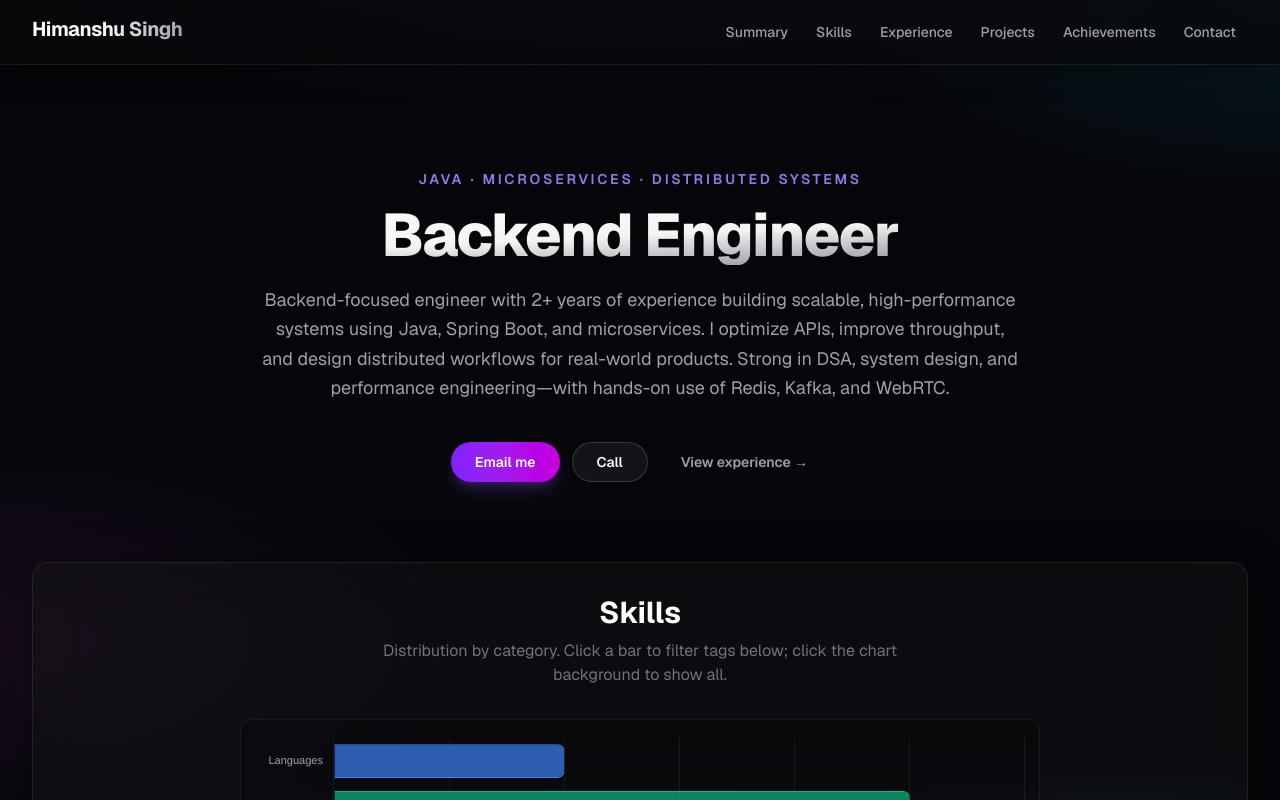
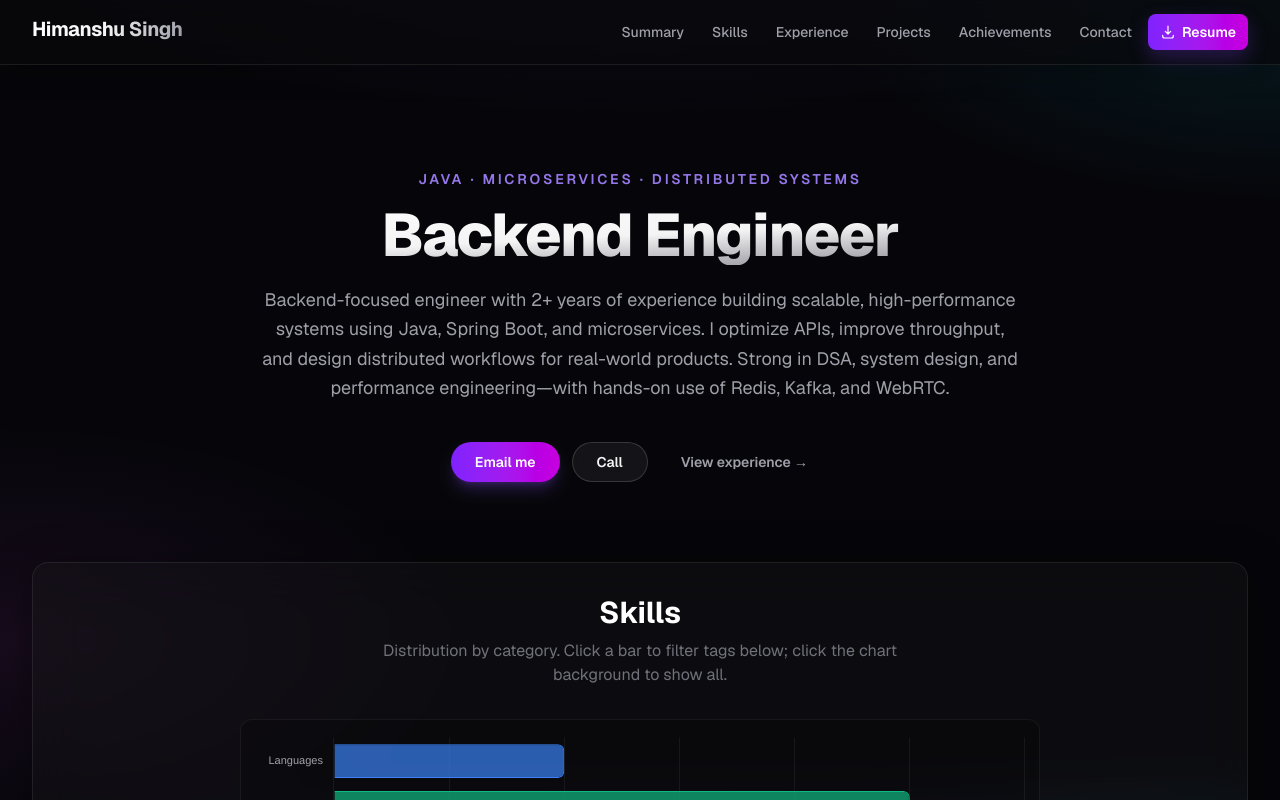
Before and after one commit to hellfire20031998/Himanshu_Singh, a Next.js app: page / in a window 1280 px wide. Shown: the top 800 px of the page. Built offline with nearby package versions, Linux system fonts and the light colour scheme.

Commit message:
added resume

```diff
--- a/src/components/portfolio/Header.jsx
+++ b/src/components/portfolio/Header.jsx
@@ -5,6 +5,8 @@ import { headerMotion } from '@/lib/motion';
 
 const linkClass =
   'nav-link text-zinc-400 px-3 py-3 sm:py-2 rounded-lg text-sm font-medium transition-colors duration-200 min-h-11 sm:min-h-0 inline-flex items-center';
+const resumeLinkClass =
+  'inline-flex items-center justify-center px-3 py-3 sm:py-2 rounded-lg text-sm font-semibold min-h-11 sm:min-h-0 text-white bg-gradient-to-r from-violet-600 to-fuchsia-600 hover:from-violet-500 hover:to-fuchsia-500 transition-all duration-200 shadow-[0_8px_20px_rgba(124,58,237,0.28)]';
 
 export function Header() {
   const [isMenuOpen, setIsMenuOpen] = useState(false);
@@ -28,6 +30,25 @@ export function Header() {
       </a>
       <a href="#contact" onClick={() => setIsMenuOpen(false)} className={linkClass}>
         Contact
+      </a>
+      <a
+        href="/Himanshu-Singh-Resume.pdf"
+        download="Himanshu-Singh-Resume.pdf"
+        onClick={() => setIsMenuOpen(false)}
+        className={resumeLinkClass}
+      >
+        <svg
+          xmlns="http://www.w3.org/2000/svg"
+          viewBox="0 0 24 24"
+          fill="none"
+          stroke="currentColor"
+          strokeWidth="1.8"
+          className="h-4 w-4 mr-1.5"
+          aria-hidden
+        >
+          <path strokeLinecap="round" strokeLinejoin="round" d="M12 3v12m0 0 4-4m-4 4-4-4M4 17v1a3 3 0 0 0 3 3h10a3 3 0 0 0 3-3v-1" />
+        </svg>
+        Resume
       </a>
     </div>
   );
```
Also changed, not shown: 1 other file (tests, documents, lock files or other folders).
